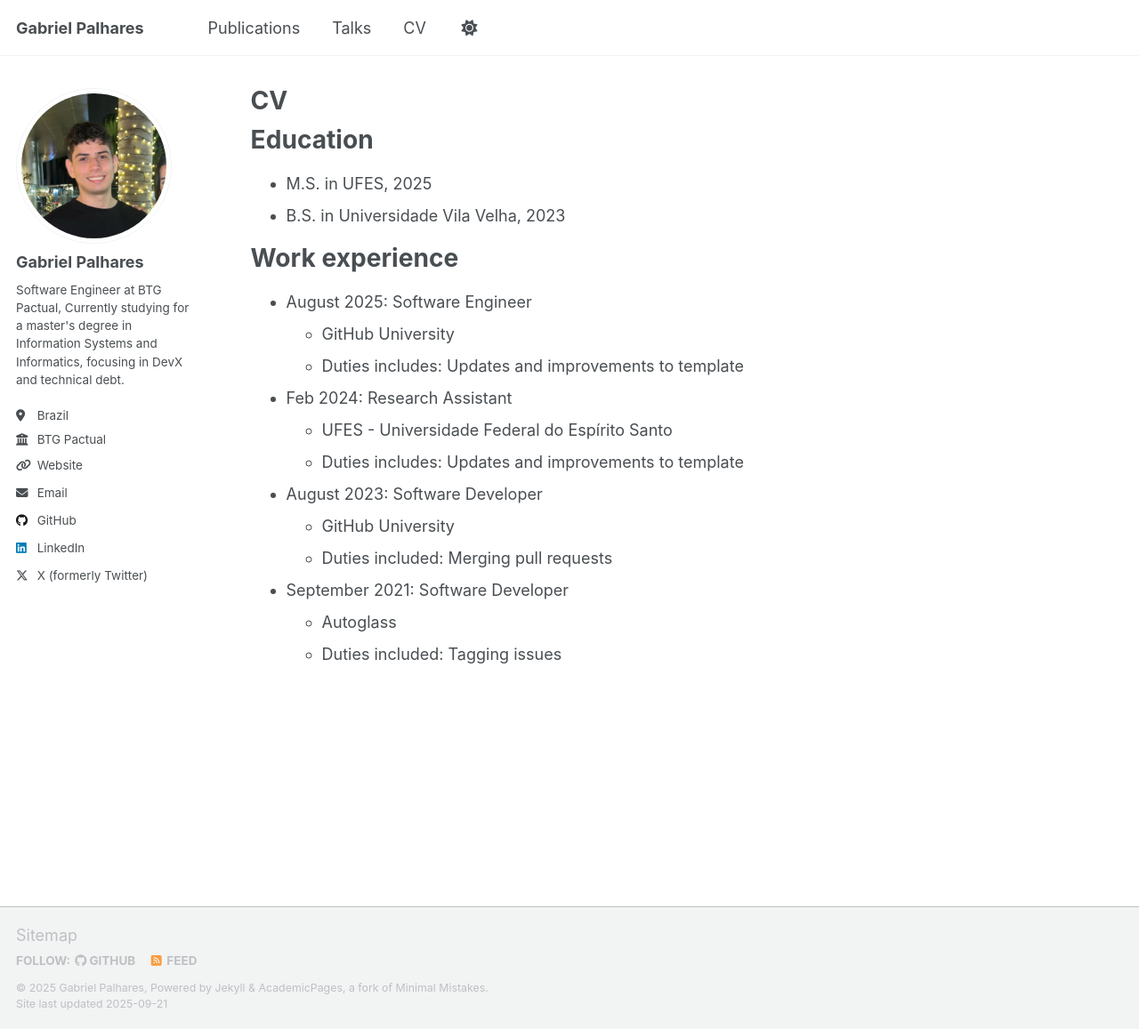
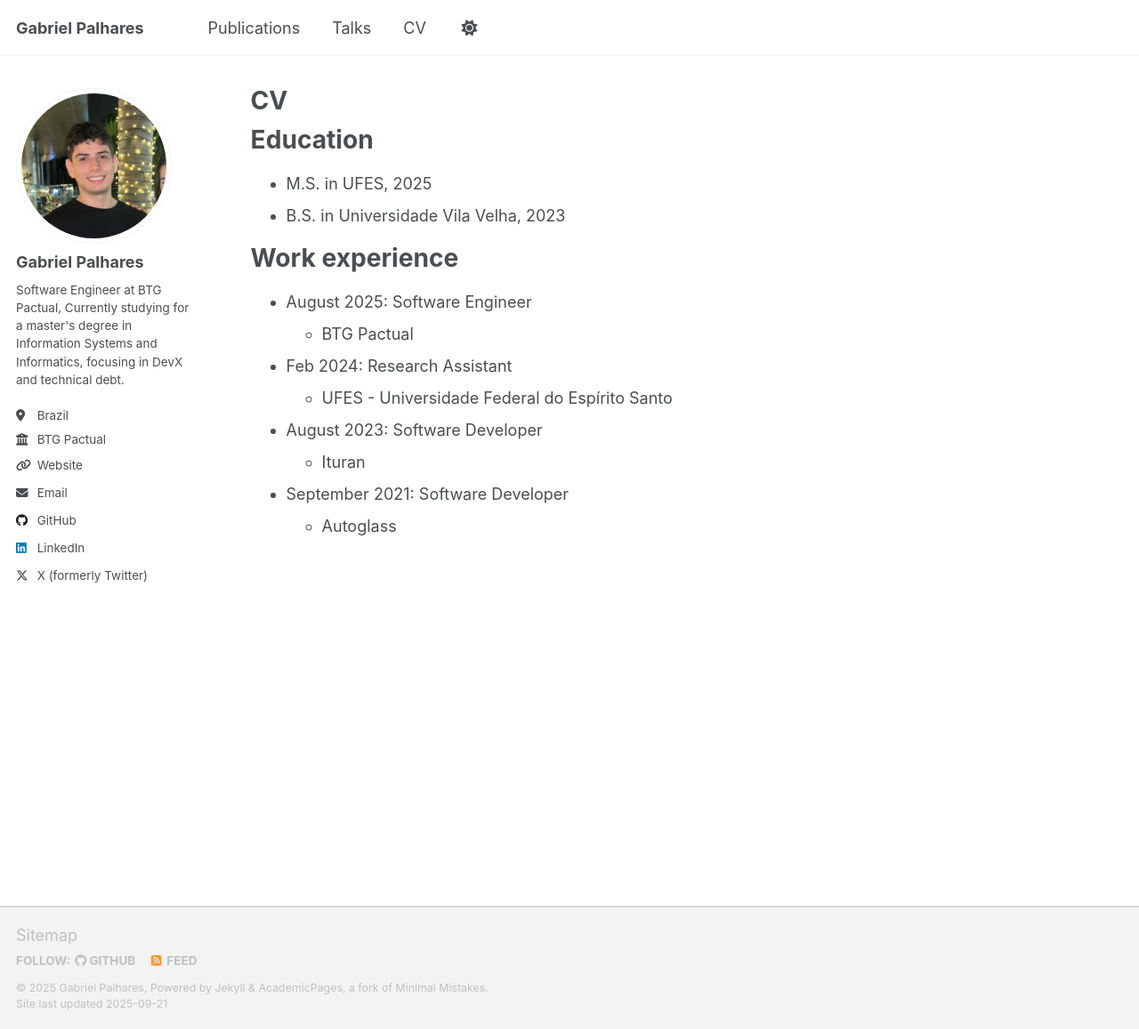
Before and after one commit to palharesgab/palharesgab.github.io, a Jekyll site: the page built from _pages/cv.md, in a window 1280 px wide and 1157 px high. Shown: the whole window at 89% size. Built offline with Jekyll 4.4.1, drawn with Linux system fonts in a browser that asks for light colours; a script that is not in the unit is left out.

Commit message:
update cv

```diff
--- a/_pages/cv.md
+++ b/_pages/cv.md
@@ -17,17 +17,13 @@ Education
 Work experience
 ======
 * August 2025: Software Engineer
-  * GitHub University
-  * Duties includes: Updates and improvements to template
+  * BTG Pactual
 
 * Feb 2024: Research Assistant
   * UFES - Universidade Federal do Espírito Santo
-  * Duties includes: Updates and improvements to template
 
 * August 2023: Software Developer
-  * GitHub University
-  * Duties included: Merging pull requests
+  * Ituran
 
 * September 2021: Software Developer
   * Autoglass
-  * Duties included: Tagging issues
```
